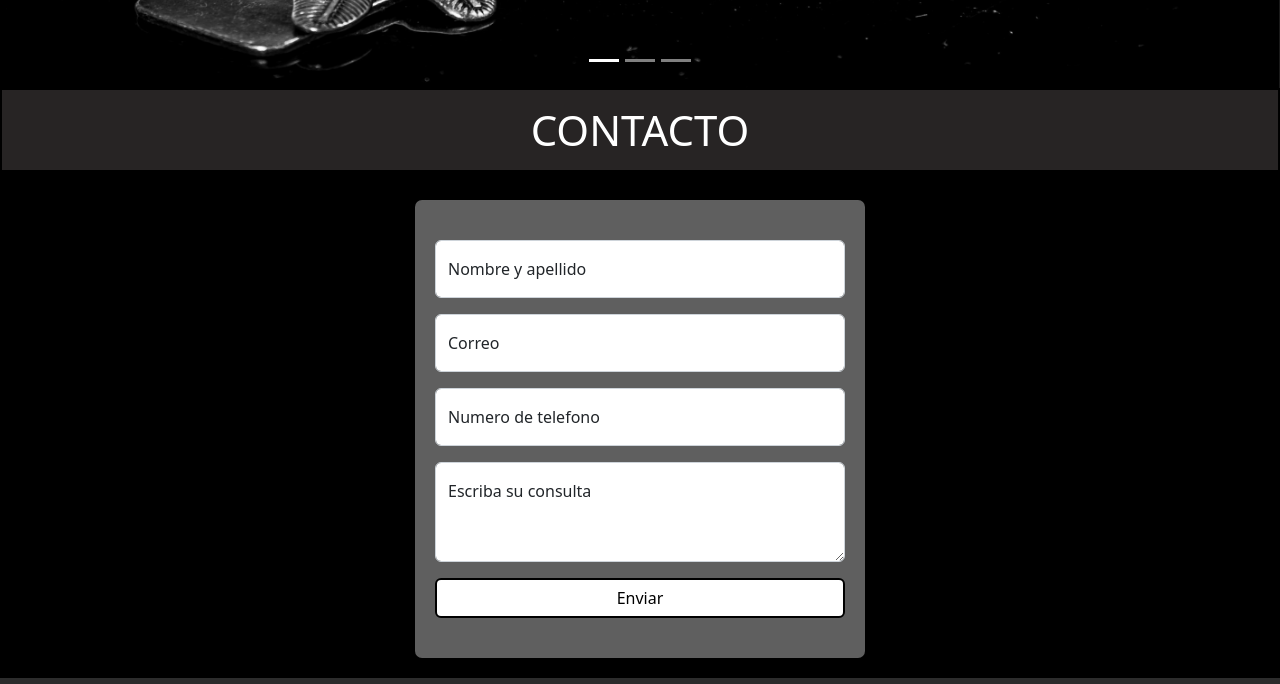
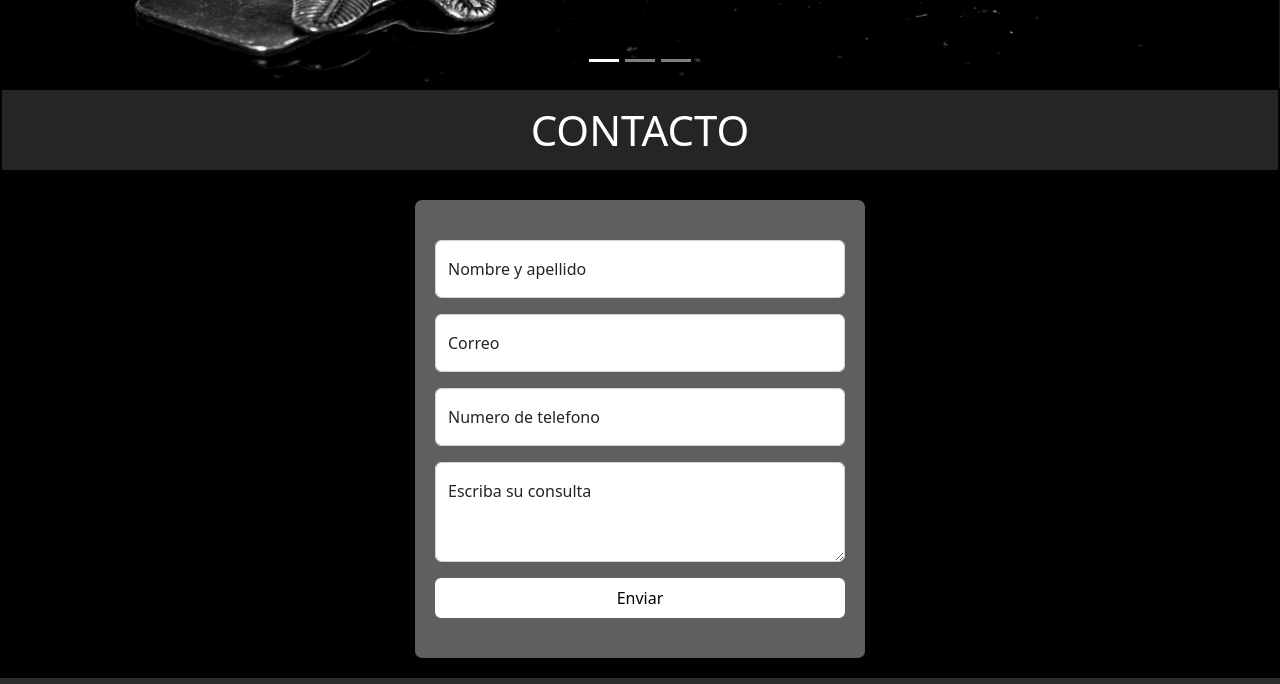
Before and after one commit to AgustinDietz/bootstrap-dietz, a plain HTML site: page pages/contacto.html in a window 1280 px wide. Shown: the part 380-1064 px from the top of the page. Drawn offline with nearby package versions, Linux system fonts and the light colour scheme.

Commit message:
Integrando rama contactos

```diff
--- a/css/style.css
+++ b/css/style.css
@@ -75,5 +75,5 @@ main{
     width: 100%;
     color:black;
     background-color:white;
-    border: black solid 2px;
+    border: white solid 2px;
 }
```
